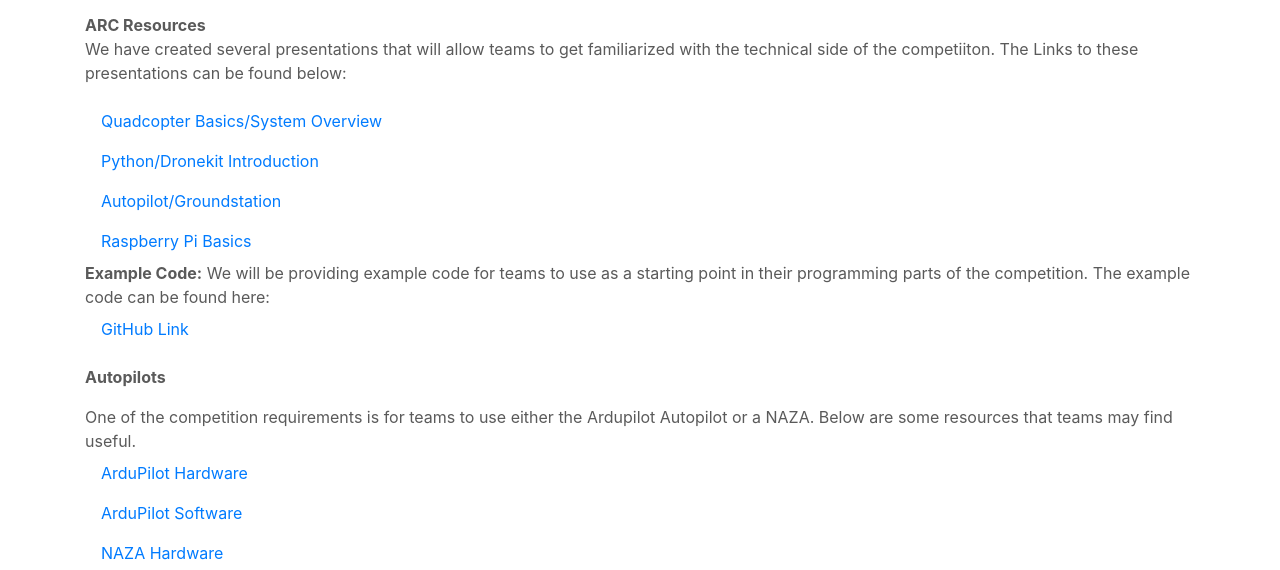
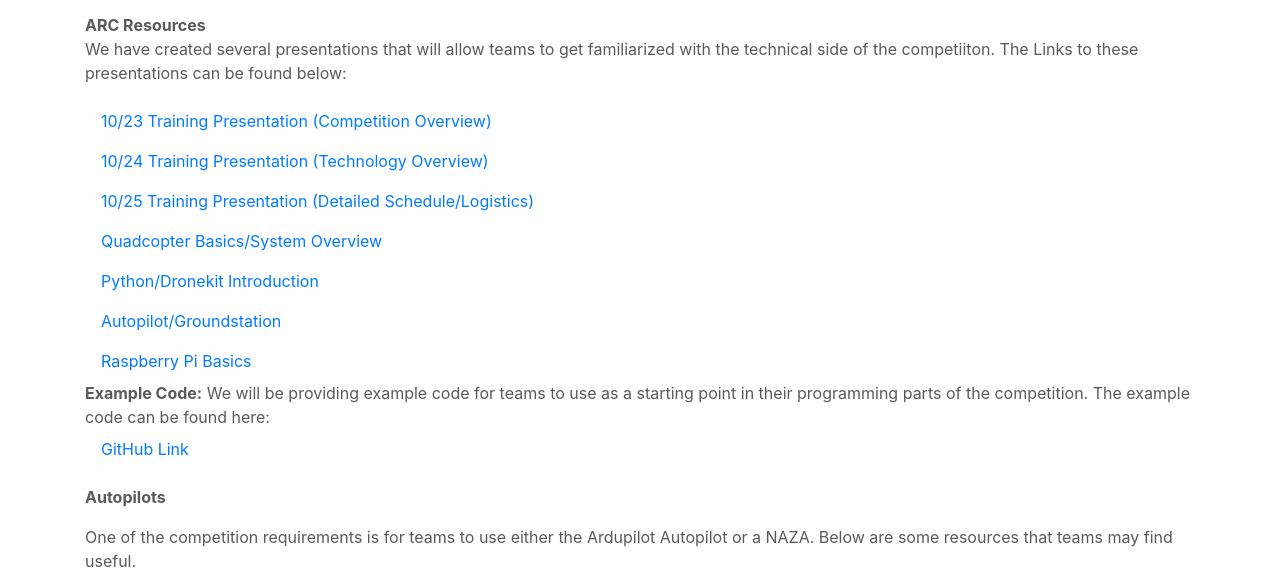
Before and after one commit to aeroroboticscomp/aeroroboticscomp.github.io, a website: page resources.html in a window 1280 px wide. Shown: the part 179-749 px from the top of the page. Drawn offline with Linux system fonts and the light colour scheme.

Commit message:
Added presentation links

```diff
--- a/resources.html
+++ b/resources.html
@@ -61,6 +61,13 @@
 
         <b>ARC Resources</b>
         <p> We have created several presentations that will allow teams to get familiarized with the technical side of the competiiton. The Links to these presentations can be found below:</p>
+
+        <a class="nav-link" href="https://docs.google.com/presentation/d/1kYGW4AqgF_S4TD0Xum-pI9vdt9vmldFzqB3BPBJlwIo/edit?usp=sharing">10/23 Training Presentation (Competition Overview)</a>
+
+        <a class="nav-link" href="https://docs.google.com/presentation/d/1FD2H4mqiZC8Qo5uxZ-8DBR_7NxsT_nOYbwSCLBR5CsA/edit?usp=sharing">10/24 Training Presentation (Technology Overview)</a>
+
+        <a class="nav-link" href="https://docs.google.com/presentation/d/1VPeT3QGMLE1q7N-zger9rhBKgdV-0K3H27hcpEAbeyA/edit?usp=sharing">10/25 Training Presentation (Detailed Schedule/Logistics)</a>
+
         <a class="nav-link" href=" https://docs.google.com/presentation/d/1HFdxZxECtFz-Kuqm3NrjB3uGvNpQ65fFC3JuBia5zZA/edit?usp=sharing">Quadcopter Basics/System Overview</a>
 
         <a class="nav-link" href="https://docs.google.com/presentation/d/1fdfG55Zpe2t7223cc5JrZwVNp4ocPkGl66aDZVvoQKg/edit#slide=id.g1c1323fbef_0_0">Python/Dronekit Introduction</a>
```
